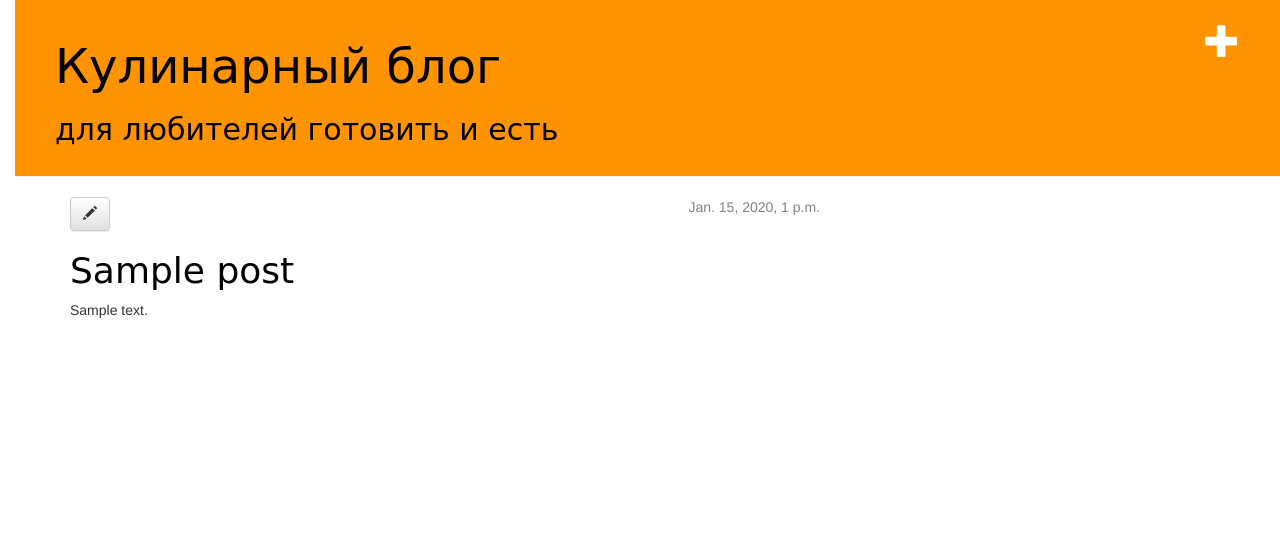
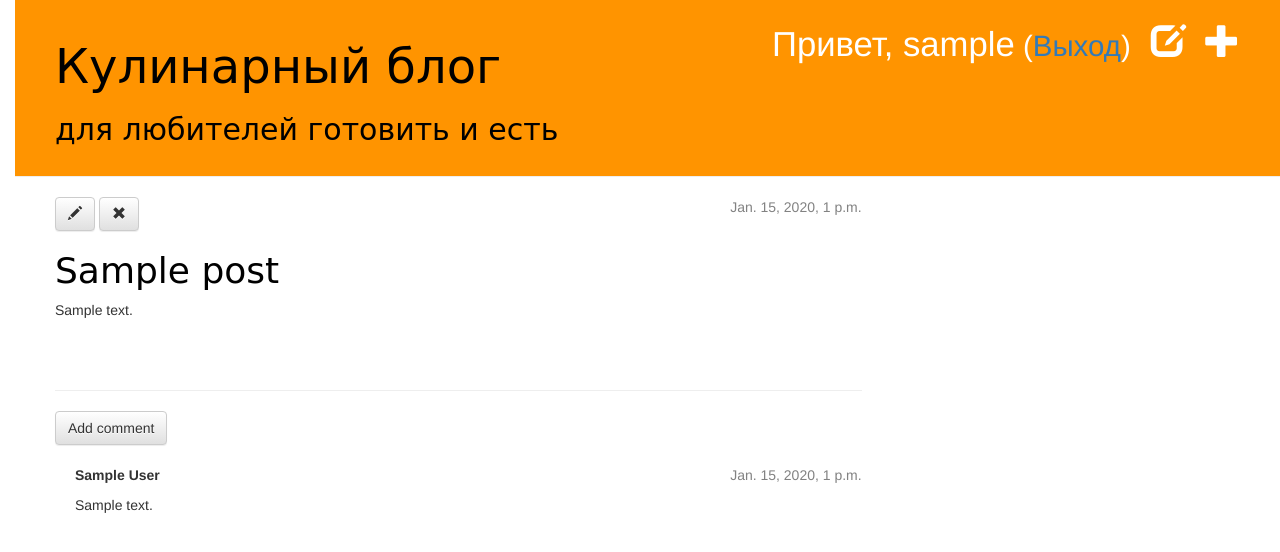
Before and after one commit to KateGlum/my-second-blog, a Django app: page /post/1/ in a window 1280 px wide. Shown: the top 552 px of the page. Run offline with Django 3.2, Linux system fonts and the light colour scheme; a user stored in the database is signed in; tables that the repository leaves empty hold one stand-in row (values such as "Sample post"); some libraries are stand-ins or nearby versions.

Commit message:
Added many things)

```diff
--- a/blog/admin.py
+++ b/blog/admin.py
@@ -1,4 +1,5 @@
 from django.contrib import admin
-from .models import Post
+from .models import Post, Comment
 
 admin.site.register(Post)
+admin.site.register(Comment)
--- a/blog/models.py
+++ b/blog/models.py
@@ -18,3 +18,20 @@ class Post(models.Model):
 
     def __unicode__(self):
         return self.title
+
+class Comment(models.Model):
+    post = models.ForeignKey('blog.Post', related_name='comments')
+    author = models.CharField(max_length=200)
+    text = models.TextField()
+    created_date = models.DateTimeField(default=timezone.now)
+    approved_comment = models.BooleanField(default=False)
+
+    def approve(self):
+        self.approved_comment = True
+        self.save()
+
+    def __str__(self):
+        return self.text
+
+    def approved_comments(self):
+        return self.comments.filter(approved_comment=True)
--- a/blog/static/css/blog.css
+++ b/blog/static/css/blog.css
@@ -52,3 +52,7 @@ body {
         color: #000000;
         font-family: 'Dosis', cursive;
     }
+
+  .comment {
+    margin: 20px 0px 20px 20px;
+  }
--- a/blog/templates/blog/base.html
+++ b/blog/templates/blog/base.html
@@ -13,11 +13,15 @@
     <div class="page-header">
         {% if user.is_authenticated %}
         <a href="{% url 'post_new' %}" class="top-menu"><span class="glyphicon glyphicon-plus"></span></a>
+        <a href="{% url 'post_draft_list' %}" class="top-menu"><span class="glyphicon glyphicon-edit"></span></a>
+        <p class="top-menu">Привет, {{ user.username }}<small> (<a href="{% url 'django.contrib.auth.views.logout' %}">Выход</a>)</small></p>
+        {% else %}
+        <a href="{% url 'django.contrib.auth.views.login' %}" class="top-menu"><span class="glyphicon glyphicon-lock"></span></a>
         {% endif %}
-            <h1><a href="">Кулинарный блог</a></h1>
+        <h1><a href="{% url 'blog.views.post_list' %}">Кулинарный блог</a></h1>
         <h2>для любителей готовить и есть</h2>
     </div>
-        <div class="content container">
+    <div class="content">
         <div class="row">
             <div class="col-md-8">
                 {% block content %}
--- a/blog/templates/blog/post_detail.html
+++ b/blog/templates/blog/post_detail.html
@@ -2,13 +2,39 @@
 
     {% block content %}
         <div class="post">
-            {% if post.published_date %}
+            {% if user.is_authenticated %}
+                {% if post.published_date %}
                 <div class="date">
                     {{ post.published_date }}
                 </div>
+                {% else %}
+                <a class="btn btn-default" href="{% url 'blog.views.post_publish' pk=post.pk %}">Publish</a>
+                {% endif %}
+            {% else %}
+            <a href="{% url 'django.contrib.auth.views.login' %}" class="top-menu"><span class="glyphicon glyphicon-lock"></span></a>
             {% endif %}
             <a class="btn btn-default" href="{% url 'post_edit' pk=post.pk %}"><span class="glyphicon glyphicon-pencil"></span></a>
+            <a class="btn btn-default" href="{% url 'post_remove' pk=post.pk %}"><span class="glyphicon glyphicon-remove"></span></a>
             <h1>{{ post.title }}</h1>
             <p>{{ post.text|linebreaks }}</p>
         </div>
+    <hr>
+    <a class="btn btn-default" href="{% url 'add_comment_to_post' pk=post.pk %}">Add comment</a>
+    {% for comment in post.comments.all %}
+    {% if user.is_authenticated or comment.approved_comment %}
+    <div class="comment">
+        <div class="date">
+            {{ comment.created_date }}
+            {% if not comment.approved_comment %}
+                <a class="btn btn-default" href="{% url 'comment_remove' pk=comment.pk %}"><span class="glyphicon glyphicon-remove"></span></a>
+                <a class="btn btn-default" href="{% url 'comment_approve' pk=comment.pk %}"><span class="glyphicon glyphicon-ok"></span></a>
+            {% endif %}
+        </div>
+        <strong>{{ comment.author }}</strong>
+        <p>{{ comment.text|linebreaks }}</p>
+    </div>
+    {% endif %}
+{% empty %}
+    <p>No comments here yet :(</p>
+{% endfor %}
     {% endblock %}
--- a/blog/templates/blog/post_list.html
+++ b/blog/templates/blog/post_list.html
@@ -8,6 +8,7 @@
                 </div>
                 <h1><a href="{% url 'post_detail' pk=post.pk %}">{{ post.title }}</a></h1>
                 <p>{{ post.text|linebreaks }}</p>
+                <a href="{% url 'blog.views.post_detail' pk=post.pk %}">Comments: {{ post.approved_comments.count }}</a>
             </div>
         {% endfor %}
 {% endblock content %}
--- a/blog/urls.py
+++ b/blog/urls.py
@@ -6,4 +6,10 @@ urlpatterns = [
     url(r'^post/(?P<pk>[0-9]+)/$', views.post_detail, name='post_detail'),
     url(r'^post/new/$', views.post_new, name='post_new'),
     url(r'^post/(?P<pk>[0-9]+)/edit/$', views.post_edit, name='post_edit'),
+    url(r'^drafts/$', views.post_draft_list, name='post_draft_list'),
+    url(r'^post/(?P<pk>[0-9]+)/publish/$', views.post_publish, name='post_publish'),
+    url(r'^post/(?P<pk>[0-9]+)/remove/$', views.post_remove, name='post_remove'),
+    url(r'^post/(?P<pk>[0-9]+)/comment/$', views.add_comment_to_post, name='add_comment_to_post'),
+    url(r'^comment/(?P<pk>[0-9]+)/approve/$', views.comment_approve, name='comment_approve'),
+url(r'^comment/(?P<pk>[0-9]+)/remove/$', views.comment_remove, name='comment_remove'),
 ]
--- a/blog/views.py
+++ b/blog/views.py
@@ -1,8 +1,9 @@
 from django.utils import timezone
-from .models import Post
+from .models import Post, Comment
 from django.shortcuts import render, get_object_or_404
-from .forms import PostForm
+from .forms import PostForm, CommentForm
 from django.shortcuts import redirect
+from django.contrib.auth.decorators import login_required
 
 def post_list(request):
     posts = Post.objects.filter(published_date__lte=timezone.now()).order_by('published_date')
@@ -12,6 +13,7 @@ def post_detail(request, pk):
     post = get_object_or_404(Post, pk=pk)
     return render(request, 'blog/post_detail.html', {'post': post})
 
+@login_required
 def post_new(request):
     if request.method == "POST":
         form = PostForm(request.POST)
@@ -25,6 +27,7 @@ def post_new(request):
         form = PostForm()
     return render(request, 'blog/post_edit.html', {'form': form})
 
+@login_required
 def post_edit(request, pk):
     post = get_object_or_404(Post, pk=pk)
     if request.method == "POST":
@@ -38,3 +41,50 @@ def post_edit(request, pk):
     else:
         form = PostForm(instance=post)
     return render(request, 'blog/post_edit.html', {'form': form})
+
+@login_required
+def post_draft_list(request):
+    posts = Post.objects.filter(published_date__isnull=True).order_by('created_date')
+    return render(request, 'blog/post_draft_list.html', {'posts': posts})
+
+@login_required
+def post_publish(request, pk):
+    post = get_object_or_404(Post, pk=pk)
+    post.publish()
+    return redirect(request, 'blog.views.post_detail', pk=pk)
+
+def publish(self):
+    self.published_date = timezone.now()
+    self.save()
+
+@login_required
+def post_remove(request, pk):
+    post = get_object_or_404(Post, pk=pk)
+    post.delete()
+    return redirect(request, 'blog.views.post_list')
+
+def add_comment_to_post(request, pk):
+    post = get_object_or_404(Post, pk=pk)
+    if request.method == "POST":
+        form = CommentForm(request.POST)
+        if form.is_valid():
+            comment = form.save(commit=False)
+            comment.post = post
+            comment.save()
+            return redirect('blog.views.post_detail', pk=post.pk)
+    else:
+        form = CommentForm()
+    return render(request, 'blog/add_comment_to_post.html', {'form': form})
+
+@login_required
+def comment_approve(request, pk):
+    comment = get_object_or_404(Comment, pk=pk)
+    comment.approve()
+    return redirect('blog.views.post_detail', pk=comment.post.pk)
+
+@login_required
+def comment_remove(request, pk):
+    comment = get_object_or_404(Comment, pk=pk)
+    post_pk = comment.post.pk
+    comment.delete()
+    return redirect('blog.views.post_detail', pk=post_pk)
--- a/mysite/settings.py
+++ b/mysite/settings.py
@@ -121,3 +121,4 @@ USE_TZ = True
 
 STATIC_URL = '/static/'
 STATIC_ROOT = os.path.join(BASE_DIR, 'static')
+LOGIN_REDIRECT_URL = '/'
--- a/mysite/urls.py
+++ b/mysite/urls.py
@@ -3,5 +3,7 @@ from django.contrib import admin
 
 urlpatterns = [
     url(r'^admin/', include(admin.site.urls)),
+    url(r'^accounts/login/$', 'django.contrib.auth.views.login'),
+    url(r'^accounts/logout/$', 'django.contrib.auth.views.logout', {'next_page': '/'}),
     url(r'', include('blog.urls')),
 ]
```
Also changed, not shown: blog/forms.py (+7 -1 lines), blog/templates/blog/add_comment_to_post.html (added, +9 -0 lines), blog/templates/blog/post_draft_list.html (added, +11 -0 lines), blog/templates/registration/login.html (added, +26 -0 lines), blog/migrations/0002_comment.py (added). Lines whose indentation alone changed are shown as unchanged.
